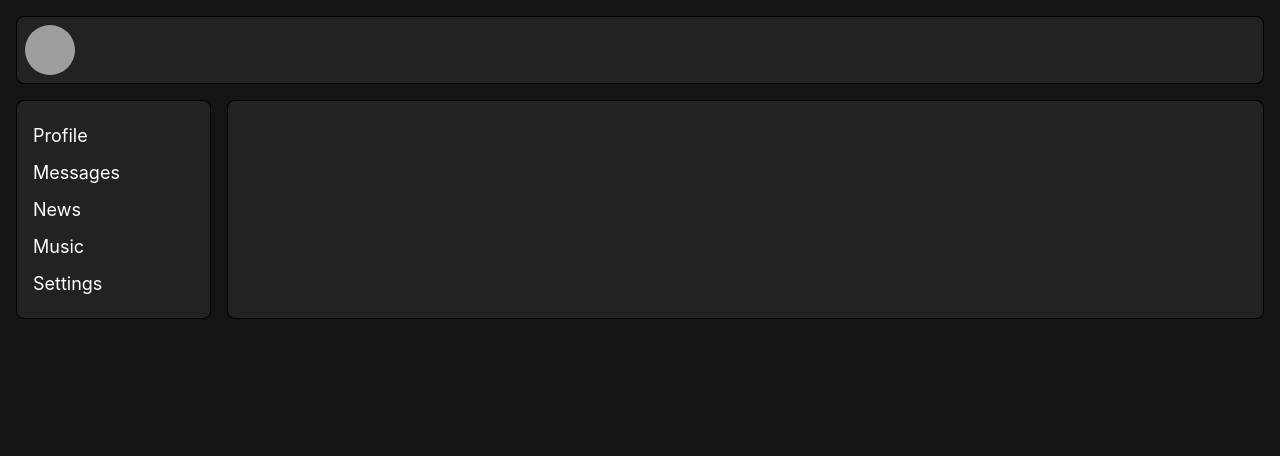
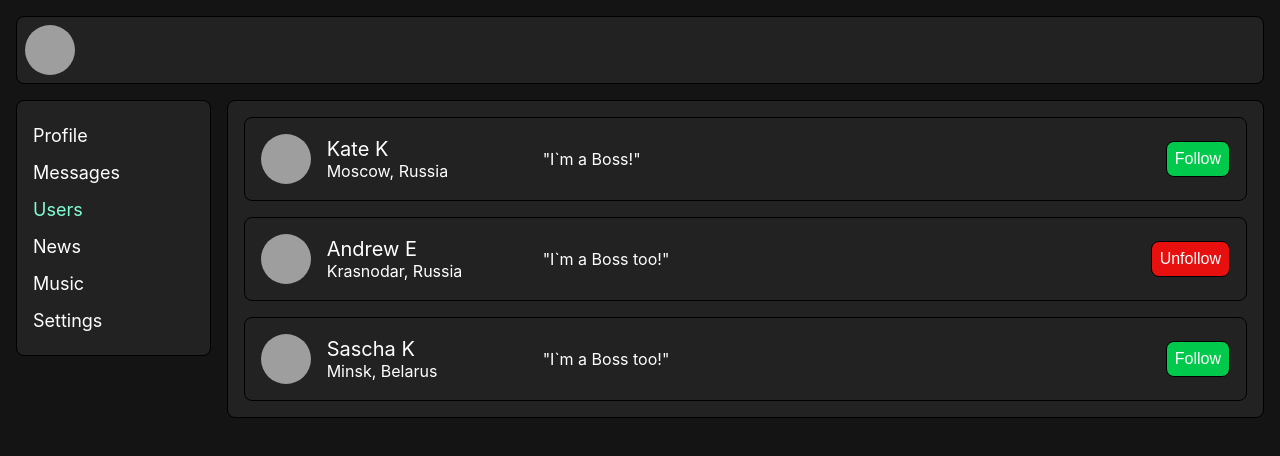
Before and after one commit to efremandre/react-way-of-the-samurai, a React (Create React App) app: page /users in a window 1280 px wide. Shown: the top 456 px of the page. Built offline with nearby package versions, Linux system fonts and the light colour scheme; grey boxes are pictures that could not be loaded.

Commit message:
урок 49. Сделал страничку юзеров

```diff
--- a/src/App.css
+++ b/src/App.css
@@ -16,6 +16,7 @@ button{
 }
 
 button {
+  padding: .5em;
   transition: opacity .5s;
 }
 
@@ -71,6 +72,14 @@ body {
   background: #222222;
 }
 
-.header {grid-area: 1 / 1 / 2 / 13;}
+.header { grid-area: 1 / 1 / 2 / 13; }
 .navbar { grid-area: 2 / 1 / 3 / 3; }
 .main { grid-area: 2 / 3 / 3 / 13; }
+
+.green {
+  background: #00c94c;
+}
+
+.red {
+  background: #e80f0f;
+}
--- a/src/App.js
+++ b/src/App.js
@@ -3,6 +3,7 @@ import {BrowserRouter, Route, Routes} from "react-router-dom";
 import Header from "./components/header/Header";
 import Navbar from "./components/navbar/Navbar";
 import Profile from "./components/profile/Profile";
+import UsersContainer from "./components/users/UsersContainer";
 import DialogsContainer from "./components/dialogs/DialogsContainer";
 import News from "./components/news/News";
 import Music from "./components/music/Music";
@@ -20,6 +21,8 @@ const App = () => {
                                element={<News/>}/>
                         <Route path='/profile'
                                element={<Profile />}/>
+                        <Route path='/users'
+                               element={<UsersContainer />}/>
                         <Route path='/dialogs/*'
                                element={<DialogsContainer />}/>
                         <Route path='/news'
--- a/src/components/navbar/Navbar.jsx
+++ b/src/components/navbar/Navbar.jsx
@@ -9,6 +9,7 @@ const Navbar = () => {
               <ul>
                   <li><NavLink className={s.link} to="/profile">Profile</NavLink></li>
                   <li><NavLink className={s.link} to="/dialogs">Messages</NavLink></li>
+                  <li><NavLink className={s.link} to="/users">Users</NavLink></li>
                   <li><NavLink className={s.link} to="/news">News</NavLink></li>
                   <li><NavLink className={s.link} to="/music">Music</NavLink></li>
                   <li><NavLink className={s.link} to="/settings">Settings</NavLink></li>
--- /dev/null
+++ b/src/components/users/Users.jsx
@@ -0,0 +1,19 @@
+import React from "react";
+import style from './Users.module.css'
+import User from "./user/User";
+
+const Users = ({
+                   users,
+                   setFollow,
+                   setUnFollow
+               }) => {
+    return (
+        <div>
+            {users.map(user => < User user={user}
+                                      setFollow={setFollow}
+                                      setUnFollow={setUnFollow}/>)}
+        </div>
+    )
+}
+
+export default Users;
--- /dev/null
+++ b/src/components/users/UsersContainer.jsx
@@ -0,0 +1,24 @@
+import React from "react";
+import {followingtActionCreation, unfollowingtActionCreation} from "../../redux/users-reducer";
+import {connect} from "react-redux";
+import Users from "./Users";
+
+const mapStateToProps = (state) => {
+    return {
+        users: state.usersPages.users,
+    }
+}
+
+const mapDispatchToProps = (dispatch) => {
+    return {
+        setFollow: (userId) => {
+            dispatch(followingtActionCreation(userId))
+        },
+        setUnFollow: (userId) => {
+            dispatch(unfollowingtActionCreation(userId))
+        },
+    }
+}
+
+const UsersContainer = connect(mapStateToProps, mapDispatchToProps) (Users);
+export default UsersContainer;
--- /dev/null
+++ b/src/components/users/user/User.jsx
@@ -0,0 +1,50 @@
+import React from "react";
+import style from './User.module.css';
+
+const User = ({
+                  user,
+                  setFollow,
+                  setUnFollow
+              }) => {
+
+    const follow = () => {
+        setFollow(user.id)
+    }
+
+    const unFollow = () => {
+        setUnFollow(user.id)
+    }
+
+    return (
+        <div key={user.id} className={style.userWrapper}>
+            <div className={style.column}>
+                <div className={style.avatarWrapper}>
+                    <img src={user.avatarUrl} alt={user.name}/>
+                </div>
+            </div>
+            <div className={style.column}>
+                <div className={style.infoOfUser}>
+                    <div className={style.nameWrapper}>
+                        <span>{user.name} </span>
+                        <span>{user.surname}</span>
+                    </div>
+                    <div className={style.placeWrapper}>
+                        <span>{user.placeFrom.city}, </span>
+                        <span>{user.placeFrom.country}</span>
+                    </div>
+                </div>
+                <div className={style.statusWrapper}>
+                    <p>"{user.status}"</p>
+                </div>
+                <div className={style.btnWrapper}>
+                    <div className={style.followingBtn}>
+                        {(user.following) ? <button className="red"  onClick={unFollow}>Unfollow</button> :
+                            <button className="green" onClick={follow}>Follow</button>}
+                    </div>
+                </div>
+            </div>
+        </div>
+    )
+}
+
+export default User;
--- /dev/null
+++ b/src/components/users/user/User.module.css
@@ -0,0 +1,39 @@
+.userWrapper {
+    display: flex;
+    align-items: center;
+    gap: 1rem;
+    margin-bottom: 1rem;
+    padding: 1rem;
+    border: 1px solid #000;
+    border-radius: 8px;
+}
+
+.column:nth-child(2) {
+    flex: 1 1 auto;
+    display: flex;
+    align-items: center;
+    gap: 1rem;
+}
+
+.infoOfUser {
+    flex: 0 1 200px;
+}
+
+.nameWrapper {
+    font-size: 20px;
+}
+
+.statusWrapper {
+    flex: 1 1 auto;
+}
+
+.userWrapper:last-child {
+    margin-bottom: 0;
+}
+
+.avatarWrapper {
+    overflow: hidden;
+    width: 50px;
+    height: 50px;
+    border-radius: 50%;
+}
--- a/src/redux/redux-store.js
+++ b/src/redux/redux-store.js
@@ -2,11 +2,13 @@ import {combineReducers, legacy_createStore as createStore} from "redux";
 import profileReducer from "./profile-reducer";
 import dialogsReducer from "./dialogs-reducer";
 import sidebarReducer from "./sidebar-reducer";
+import usersReducer from "./users-reducer";
 
 let reducers = combineReducers({
     profilePage: profileReducer,
+    usersPages: usersReducer,
     dialogsPage: dialogsReducer,
-    sidebar: sidebarReducer
+    sidebar: sidebarReducer,
 });
 
 let store = createStore(reducers);
--- /dev/null
+++ b/src/redux/users-reducer.js
@@ -0,0 +1,94 @@
+const FOLLOW = 'FOLLOW';
+const UNFOLLOW = 'UNFOLLOW';
+const SET_USERS = 'SET-USERS';
+
+let initialState = {
+    users: [
+        {
+            id: 1,
+            avatarUrl: 'https://hi-news.ru/wp-content/uploads/2014/12/kosmonavt_luna_otdyh_1920x1200-650x406-1.jpg',
+            name: 'Kate',
+            surname: 'K',
+            status: 'I`m a Boss!',
+            placeFrom: {
+                city: 'Moscow',
+                country: 'Russia',
+            },
+            following: false,
+        },
+        {
+            id: 2,
+            avatarUrl: 'https://hi-news.ru/wp-content/uploads/2014/12/kosmonavt_luna_otdyh_1920x1200-650x406-1.jpg',
+            name: 'Andrew',
+            surname: 'E',
+            status: 'I`m a Boss too!',
+            placeFrom: {
+                city: 'Krasnodar',
+                country: 'Russia',
+            },
+            following: true,
+        },
+        {
+            id: 3,
+            avatarUrl: 'https://hi-news.ru/wp-content/uploads/2014/12/kosmonavt_luna_otdyh_1920x1200-650x406-1.jpg',
+            name: 'Sascha',
+            surname: 'K',
+            status: 'I`m a Boss too!',
+            placeFrom: {
+                city: 'Minsk',
+                country: 'Belarus',
+            },
+            following: false,
+        }
+    ]
+}
+const usersReducer = (state = initialState, action) => {
+    switch (action.type) {
+        case FOLLOW: {
+            return {
+                ...state,
+                users: state.users.map(user => {
+                    if (user.id === action.userId) {
+                        return {...user, following: true}
+                    }
+                    return user;
+                })
+            }
+        }
+        case UNFOLLOW: {
+            return {
+                ...state,
+                users: state.users.map(user => {
+                    if (user.id === action.userId) {
+                        return {...user, following: false}
+                    }
+                    return user;
+                })
+            }
+        }
+        case SET_USERS: {
+            return {
+                ...state,
+                users: [...state.users, ...action.users]
+            }
+        }
+        default: return state;
+    }
+}
+
+export const followingtActionCreation = (userId) => ({
+    type: FOLLOW,
+    userId: userId,
+});
+
+export const unfollowingtActionCreation = (userId) => ({
+    type: UNFOLLOW,
+    userId: userId,
+});
+
+export const setUsersActionCreation = (users) => ({
+    type: SET_USERS,
+    user: users,
+});
+
+export default usersReducer;
```
Also changed, not shown: src/components/users/Users.module.css (added).
